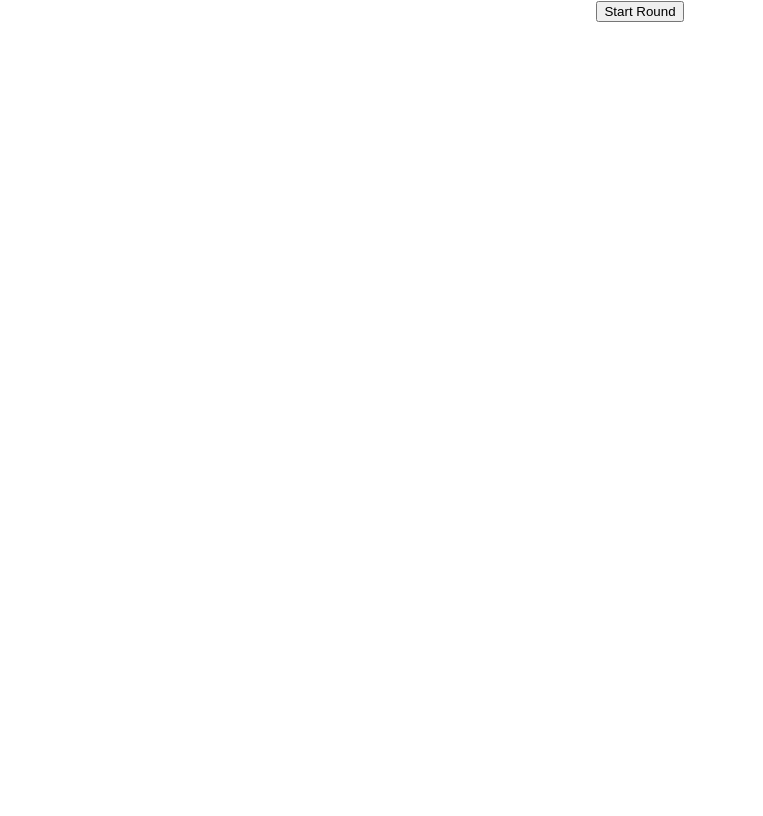
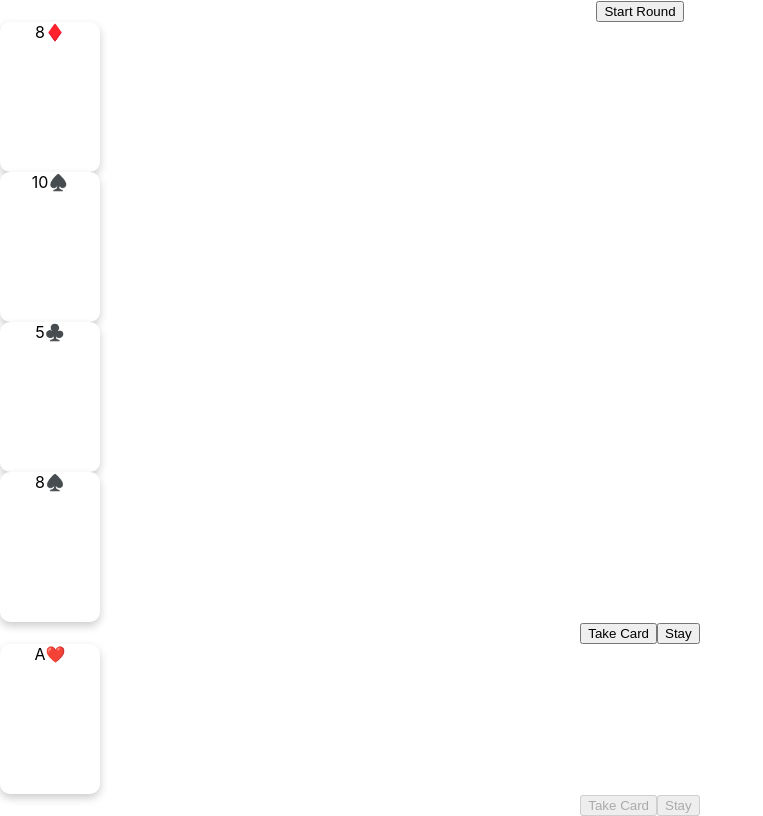
Before and after one commit to anjaliruth/cardCounter, a React (Create React App) app: page / in a window 1280 px wide. Both pictures are taken after a click on the button "Start Round". Shown: the whole page, without its empty margins (0-763 px from the left). Built offline with nearby package versions, Linux system fonts and the light colour scheme.

Commit message:
count to 21

```diff
--- a/src/Shoe.jsx
+++ b/src/Shoe.jsx
@@ -4,7 +4,11 @@ import { DrawPileContext } from "./App.js";
 export default function Shoe() {
   const [players, setPlayers] = useState(2);
   const [hands, setHands] = useState([{}]);
+  const [playing, setPlaying] = useState(false);
   const { drawPile, setDrawPile } = useContext(DrawPileContext);
+  const [position, setPosition] = useState(null);
+  const [value, setValue] = useState();
+  const [playerCardCount, setPlayerCardCount]= useState([])
   //create a full deck of cards
   function numbers() {
     let numbersArray = [];
@@ -29,7 +33,7 @@ export default function Shoe() {
   //end of hand
   //calculate remainder of draw pile
 
-  function NewDeck() {
+  function newDeck() {
     let cardData = [];
     for (let i = 0; i < numbersAndPictures.length; i++) {
       for (let j = 0; j < shapes.length; j++) {
@@ -51,7 +55,7 @@ export default function Shoe() {
   }
   function entireShoe() {
     let shoePile = [];
-    let singleDeck = NewDeck();
+    let singleDeck = newDeck();
     for (let i = 0; i < shoe; i++) {
       shoePile.push(...singleDeck);
     }
@@ -62,24 +66,144 @@ export default function Shoe() {
     entireShoe();
   }, []);
 
-  function releaseCards() {
+  // function releaseCards() {
+  //   let rounds = 2;
+  //   let dealtHands = [];
+  //   let updatedDrawPile = [...drawPile];
+  //   for (let i = 0; i < rounds*players-1; i++) {
+  //       if (updatedDrawPile.length === 0) break;
+  //       let currentCard = updatedDrawPile.pop();
+  //       dealtHands.push(currentCard);
+  //   }
+  //   setHands(dealtHands);
+  //   setDrawPile(updatedDrawPile);
+  // }
 
-    let rounds = 2
-    let dealtHands = []
-      let updatedDrawPile = [...drawPile]
-      for (let i = 0; i < rounds; i++){
-        for (let j = 0; j < players; j++) {
-          if (updatedDrawPile.length=== 0) break
-          let currentCard = updatedDrawPile.pop()
-          dealtHands.push(currentCard)
+  //assigning Hands
+  //for loop to settle the order of cards coming out
+  //remove these cards from the deck
+  //2 players
+  //5 cards, p1,p2,d,p1,p2
+
+  function hitCards() {
+    let rounds = 2;
+    let newCard = [];
+    let updatedDrawPile = [...drawPile];
+    let dealtHands = [...hands];
+    // if (updatedDrawPile.length === 0) break
+    let currentCard = updatedDrawPile.pop();
+    dealtHands[position].push(currentCard);
+    setDrawPile(updatedDrawPile);
+    setHands(dealtHands);
+    console.log(drawPile, "drawPile");
+    console.log(hands, "hands");
+
+    const currentCardCount = countTo21()
+    playerCardCount[position]=currentCardCount
+  }
+
+  function countTo21() {
+
+    const sum = hands[position].reduce((accumulator, currentValue)=> accumulator+ currentValue.value, 0)
+
+    return sum
+
+  }
+
+  function stay() {
+    let currPosition = position + 1;
+    setPosition(currPosition);
+
+    if (currPosition === players) {
+      console.log("last position");
+      let updatedDrawPile = [...drawPile];
+      let dealtHands = [...hands];
+      let currentCard = updatedDrawPile.pop();
+      dealtHands[position + 1].push(currentCard);
+      setDrawPile(updatedDrawPile);
+      setHands(dealtHands);
+    }
+    console.log(countTo21(), "countto21")
+  }
+  function assignHands() {
+    let rounds = 2;
+    let order = [];
+    let dealtHands = [];
+    let updatedDrawPile = [...drawPile];
+    for (let i = 0; i < rounds * players + 1; i++) {
+      if (updatedDrawPile.length === 0) break;
+      let currentCard = updatedDrawPile.pop();
+      order.push(currentCard);
+    }
+    console.log(order, "order");
+    for (let j = 0; j < players + 1; j++) {
+      if (j === players) {
+        //dealers upcard
+        dealtHands.push([order[j]]);
+      } else {
+        dealtHands.push([order[j], order[j + players + 1]]);
       }
     }
-      setHands(dealtHands)
-      setDrawPile(updatedDrawPile)
+
+    setHands(dealtHands);
+    setDrawPile(updatedDrawPile);
   }
 
+  //Next steps:
+  //we now have the cards for a round, we just have to divide it amongst players and
+  //so we map over hands
+  //maybe divide by rounds first? so /2? so we get all the cards for 1 round
+  //so we have first round and then second round
 
+  //on start round, we release cards
 
+  //take extra card
+  //need to take into consideration position so that you know where to add the card to
+  //then let player choose to stay or take some more
+
+  function startGame() {
+    setPlaying(true);
+    assignHands();
+    setPlaying(!playing);
+    setPosition(0);
+  }
+  console.log(position, "position");
+  console.log(drawPile, "drawPile1");
+  console.log(hands, "Hands");
+  console.log(playerCardCount, setPlayerCardCount)
+  return (
+    <div>
+      <button onClick={startGame}> Start Round</button>
+      {/* players first cards */}
+      {playing &&
+        hands
+          .slice(0, players)
+          .map((firstCard, i) => (
+            <Card value={firstCard[0].value} suit={firstCard[0].suit} />
+          ))}
+      {/* dealer's first card */}
+      {playing &&
+        hands
+          .slice(players)
+          .map((dealer, i) => (
+            <Card value={dealer[0].value} suit={dealer[0].suit} />
+          ))}
+      {/* player's second card */}
+      {playing &&
+        hands.slice(0, players).map((secondCard, i) => (
+          <div>
+            <Card value={secondCard[1].value} suit={secondCard[1].suit} />
+            <button onClick={hitCards} disabled={position !== i}>
+              Take Card
+            </button>
+            <button onClick={stay} disabled={position !== i}>
+              Stay
+            </button>
+          </div>
+        ))}
+    </div>
+  );
+}
 //this one produces double hands idk why
 // function releaseCards() {
 //   let rounds = 2;
@@ -101,13 +225,3 @@ export default function Shoe() {
 //     return newDrawPile;   // ✅ Return updated draw pile
 //   });
 // }
-
-  console.log(drawPile, "drawPile1");
-  console.log("hello");
-  console.log(hands, "Hands")
-  return (
-    <div>
-      <button onClick={releaseCards}> Start Round</button>
-    </div>
-  );
-}
```
Also changed, not shown: src/plan.js (added, +14 -0 lines). Lines whose indentation alone changed are shown as unchanged.
